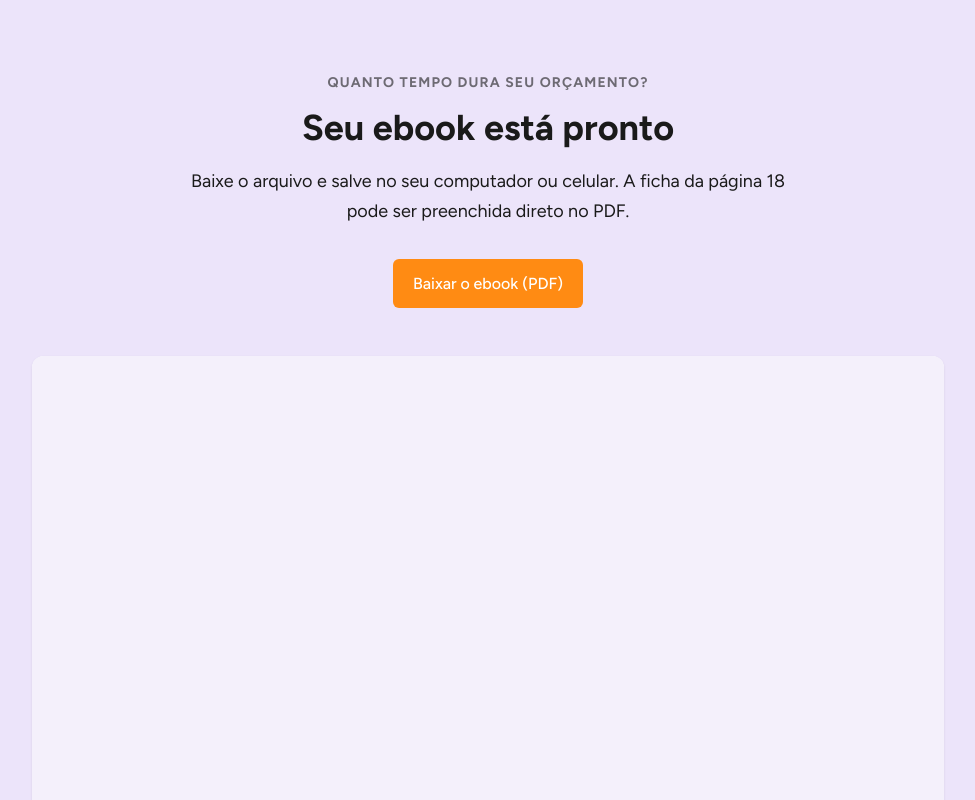
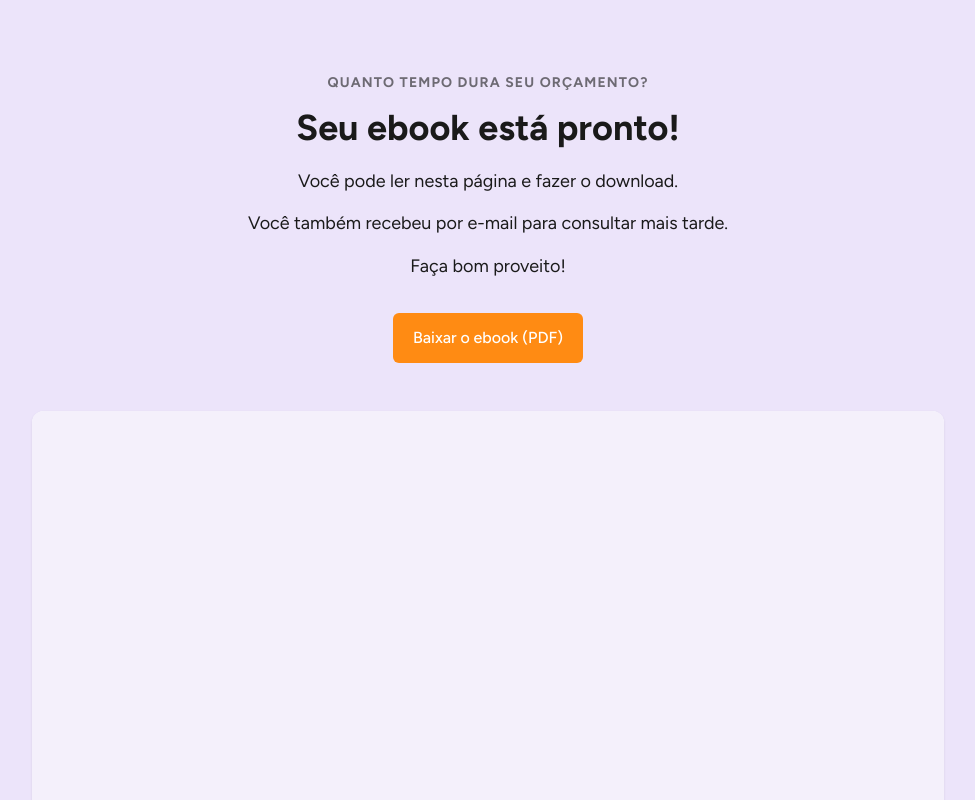
Before and after one commit to souodanieloliveira/abacaxi-site, a Next.js app: page /ebook/obrigado in a window 1280 px wide. Shown: the top 800 px of the page, without its empty margins (152-1127 px from the left). Built offline with nearby package versions, Linux system fonts and the light colour scheme; no server answers.

Commit message:
Ebook: texto novo da página de confirmação (#27)
Claude-Session: https://claude.ai/code/session_016rQEtXaT5Vm1z4W1mEZMR6

Co-authored-by: Claude <noreply@anthropic.com>

```diff
--- a/app/ebook/obrigado/page.tsx
+++ b/app/ebook/obrigado/page.tsx
@@ -4,8 +4,9 @@ import { EBOOK_PDF } from "../../../content/ebook";
 // Página depois do envio do formulário do ebook (configurada no Brevo). Fora do índice de busca.
 // 12/11/2026: no computador, o PDF aparece na própria página; no celular, o botão "Abrir o ebook"
 // abre o PDF no leitor do aparelho (navegadores de celular não mostram PDF embutido de forma confiável).
+// Texto da página definido por Daniel em 12/11/2026 13:33.
 export const metadata: Metadata = {
-  title: "Seu ebook está pronto",
+  title: "Seu ebook está pronto!",
   robots: { index: false, follow: false },
 };
 
@@ -35,12 +36,20 @@ export default function EbookObrigadoPage() {
               margin: "0 0 16px",
             }}
           >
-            Seu ebook está pronto
+            Seu ebook está pronto!
           </h1>
-          <p style={{ margin: 0, fontSize: "1.125rem", lineHeight: 1.7 }}>
-            Baixe o arquivo e salve no seu computador ou celular. A ficha da página 18 pode ser
-            preenchida direto no PDF.
-          </p>
+          {[
+            "Você pode ler nesta página e fazer o download.",
+            "Você também recebeu por e-mail para consultar mais tarde.",
+            "Faça bom proveito!",
+          ].map((paragrafo, i) => (
+            <p
+              key={i}
+              style={{ margin: i === 0 ? 0 : "12px 0 0", fontSize: "1.125rem", lineHeight: 1.7 }}
+            >
+              {paragrafo}
+            </p>
+          ))}
           <div
             style={{
               marginTop: 32,
```
